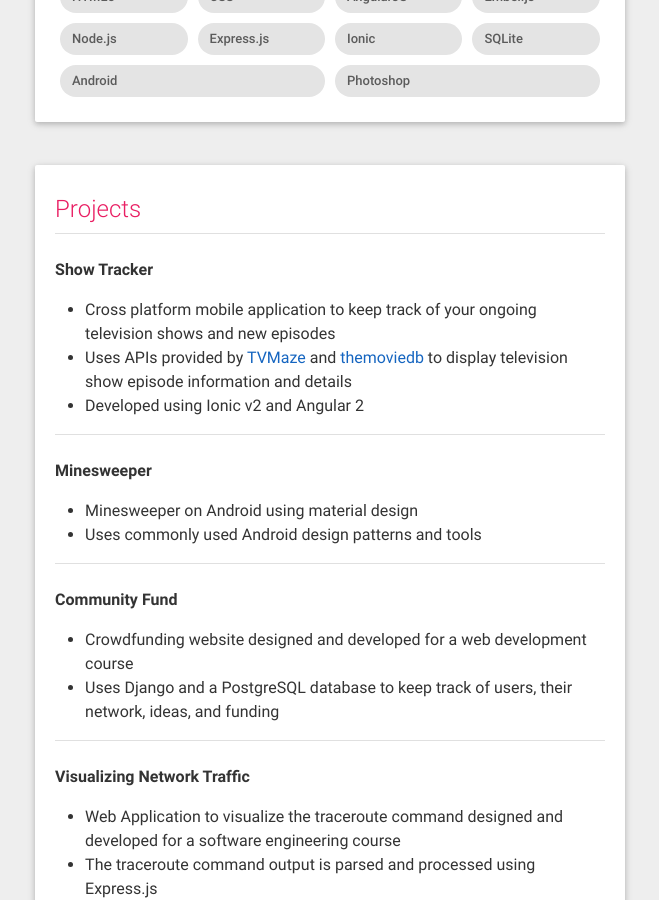
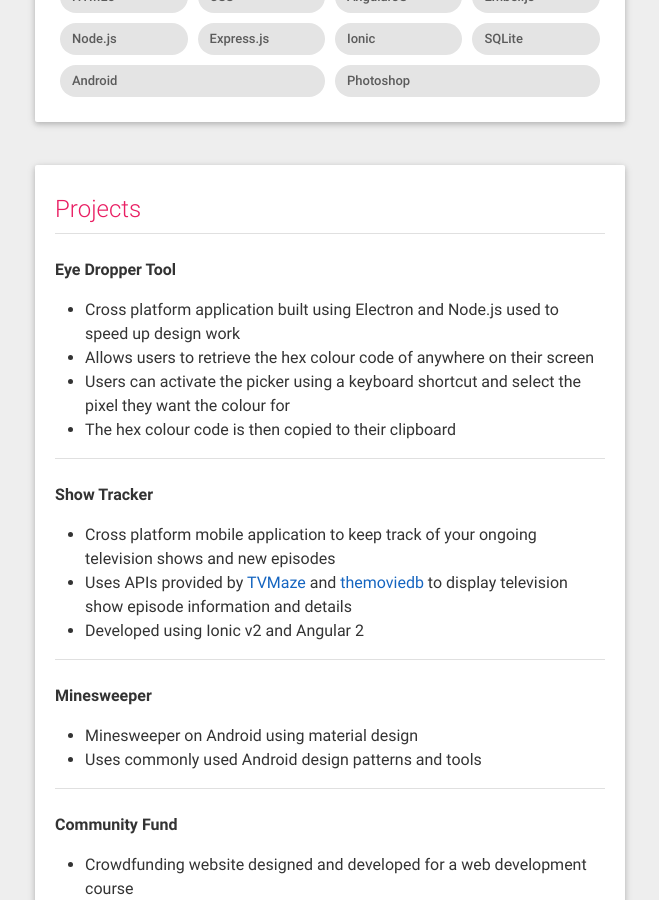
Before and after one commit to raymondtieu/raymondtieu.github.io, a Jekyll site: the page built from index.html, in a window 1280 px wide and 900 px high, scrolled down 1404 px. Shown: the whole window, without its empty margins (310-969 px from the left). Built offline with Jekyll 4.4.1, drawn with Linux system fonts in a browser that asks for light colours; nearby versions of some CDN libraries; a script that is not in the unit is left out.

Commit message:
Update _config.yml

```diff
--- a/_config.yml
+++ b/_config.yml
@@ -61,6 +61,13 @@ skills:
  - Photoshop
 
 projects:
+ - name: Eye Dropper Tool
+   date: June 2016
+   details:
+    - Cross platform application built using Electron and Node.js used to speed up design work
+    - Allows users to retrieve the hex colour code of anywhere on their screen
+    - Users can activate the picker using a keyboard shortcut and select the pixel they want the colour for
+    - The hex colour code is then copied to their clipboard
  - name: Show Tracker
    date: Mar 2016 - Present
    details:
```
